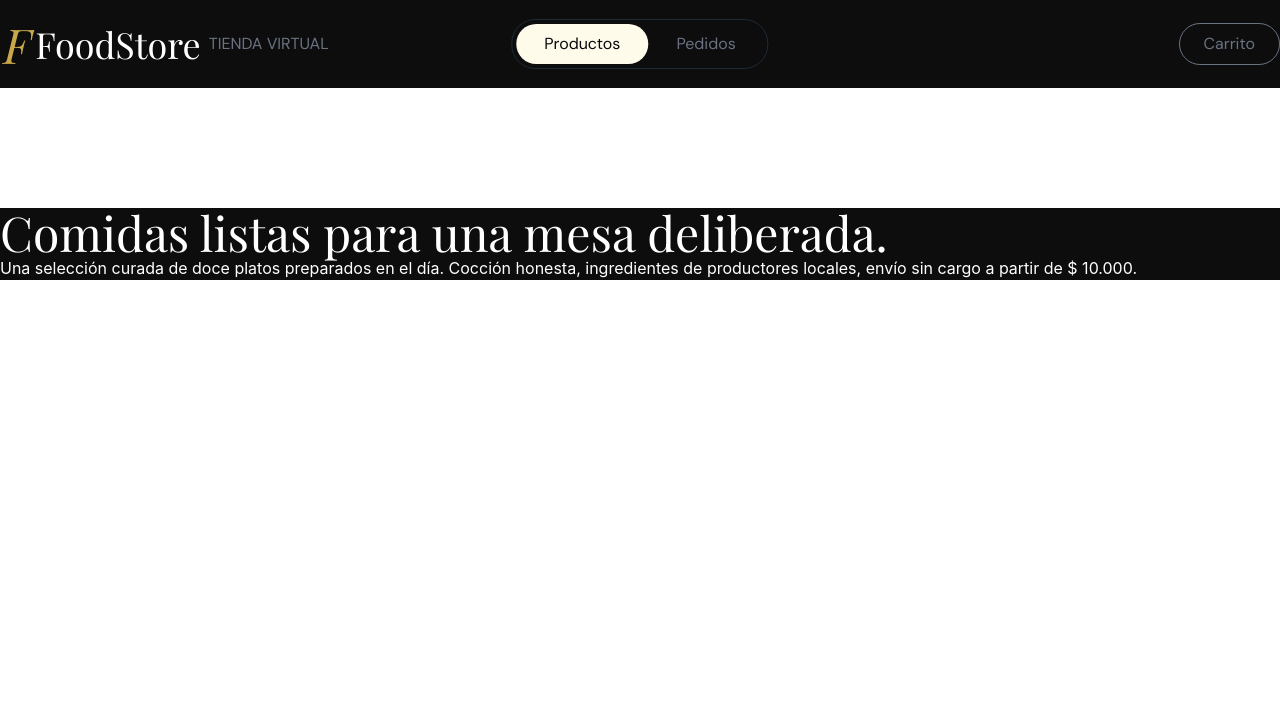
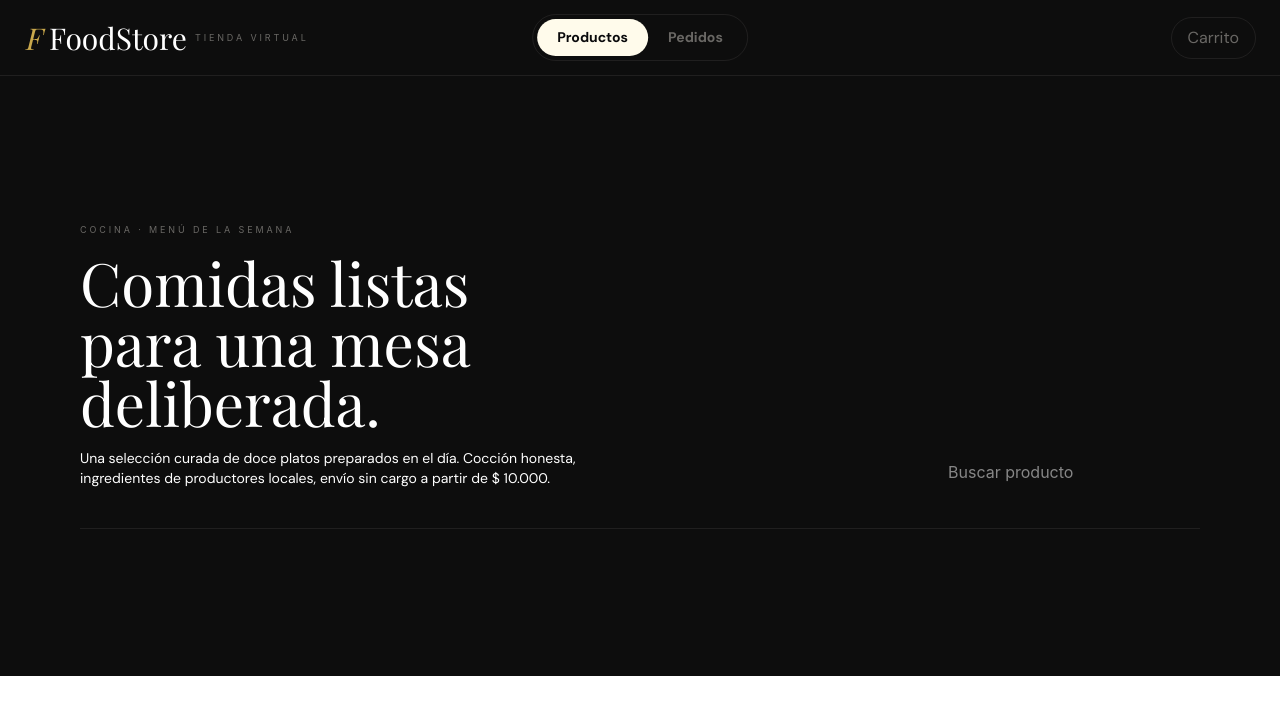
Before and after one commit to FacuBustamaante/parcial2_repo_store, a React (Vite) app: page /store in a window 1280 px wide. Shown: the top 714 px of the page. Built offline with nearby package versions, Linux system fonts and the light colour scheme; a web font is replaced by a local one.

Commit message:
Arreglo de estilos y sección principal

```diff
--- a/src/features/products/components/Header.tsx
+++ b/src/features/products/components/Header.tsx
@@ -11,24 +11,24 @@ export default function Header() {
    ]
 
    return (
-      <header className='className="fixed bg-(--bg) top-0 w-full h-22 flex justify-between items-center gap-4 px-8"'>
+      <header className='className="fixed bg-(--bg) top-0 w-full h-(--header-h) flex justify-between items-center px-6 gap-4 border-b border-(--line)'>
          <div className='flex items-center gap-2'>
-            <p className='text-5xl italic text-(--gold) serif'>F</p>
-            <p className='text-4xl text-white serif'>FoodStore</p>
-            <p className='text-gray-500 sans'>TIENDA VIRTUAL</p>
+            <p className='text-3xl italic text-(--gold) serif'>F</p>
+            <p className='text-3xl text-white serif'>FoodStore</p>
+            <p className='uppercase text-(--text-faint) text-[9px] tracking-[0.32em]'>Tienda Virtual</p>
          </div>
-         <div className='sans rounded-3xl p-1 border border-gray-800 absolute left-1/2 -translate-x-1/2 transition-all duration-300 ease-in-out'>
+         <div className='sans rounded-3xl p-1 border border-(--line) absolute left-1/2 -translate-x-1/2 transition-all duration-300 ease-in-out'>
             {navItems.map(({ label, path }) => (
                <button
                   key={path}
                   onClick={() => navigate(path)}
-                  className={`text-gray-500 px-7 py-2 ${pathname === path ? 'text-zinc-950 bg-amber-50 rounded-3xl ' : ''}`}
+                  className={`text-(--text-faint) text-[14px] font-bold px-5 py-2 hover:text-white ${pathname === path ? 'text-zinc-950 bg-amber-50 rounded-3xl ' : ''}`}
                >
                   {label}
                </button>
             ))}
          </div>
-         <button className='text-gray-500 sans py-2 px-6 border rounded-3xl hover:border-amber-200 hover:text-white transition-colors duration-300'>Carrito</button>
+         <button className='text-(--text-faint) sans py-2 px-4 border rounded-3xl border-(--line) hover:border-(--gold) hover:text-white hover:bg-(--gold-soft) transition-colors duration-300'>Carrito</button>
       </header>
    )
 }
--- a/src/features/products/pages/ShoppingList.tsx
+++ b/src/features/products/pages/ShoppingList.tsx
@@ -2,9 +2,17 @@ import '../../../index.css'
 
 const ShoppingList = () => {
    return (
-      <div className="bg-(--bg) text-white w-full h-full">
-         <h1 className='serif text-white text-5xl'>Comidas listas para una mesa deliberada.</h1>
-         <p>Una selección curada de doce platos preparados en el día. Cocción honesta, ingredientes de productores locales, envío sin cargo a partir de $ 10.000.</p>
+      <div className="bg-(--bg) flex flex-col gap-6 w-full h-[75vh] justify-center px-20">
+         <div className='width-full flex items-end justify-between gap-10 border-b border-(--line) pb-10'>
+            <div className='flex flex-col gap-4 w-125 '>
+               <p className='uppercase text-(--text-faint) text-[9px] tracking-[0.32em]'>Cocina · Menú de la semana</p>
+               <h1 className='serif text-white text-6xl'>Comidas listas para una mesa deliberada.</h1>
+               <p className='text-white sans text-sm'>Una selección curada de doce platos preparados en el día. Cocción honesta, ingredientes de productores locales, envío sin cargo a partir de $ 10.000.</p>
+            </div>
+            <div>
+               <input className='text-white p-1' type="text" placeholder='Buscar producto' name="" id="" />
+            </div>
+         </div>
       </div>
    )
 }
--- a/src/index.css
+++ b/src/index.css
@@ -27,8 +27,8 @@
    --r-lg: 14px;
 
    --header-h: 76px;
+   --navbar-height: 120px;
 
-   /* density tokens (overridden by tweaks) */
    --grid-row-gap: 32px;
    --grid-col-gap: 24px;
    --card-gap: 18px;
@@ -42,3 +42,7 @@
 .sans {
    font-family: var(--sans);
 }
+
+* {
+   box-sizing: border-box;
+}
--- a/src/router/AppRouter.tsx
+++ b/src/router/AppRouter.tsx
@@ -2,12 +2,13 @@ import { BrowserRouter, Routes, Route } from "react-router-dom";
 import Orders from "../features/products/pages/Orders";
 import ShoppingList from "../features/products/pages/ShoppingList";
 import Header from "../features/products/components/Header";
+import '../index.css'
 
 const AppRouter = () => {
    return (
       <BrowserRouter>
          <Header />
-         <main className="pt-30">
+         <main>
             <Routes>
                <Route path="/" element={<h1 className="text-3xl font-bold">Programación IV | Parcial 1</h1>} />
                <Route path="/store" element={<ShoppingList />} />
```
